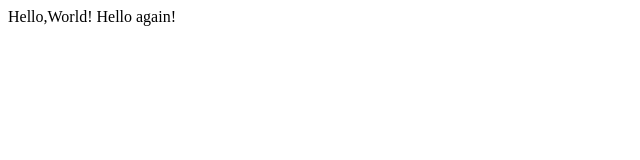
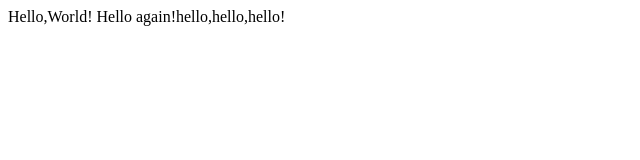
Before and after one commit to HAL-9000-dev/student50, a plain HTML site: page hello.html in a window 1280 px wide. Shown: the whole page, without its empty margins (0-640 px from the left). Drawn offline with Linux system fonts and the light colour scheme.

Commit message:
Update hello.html

```diff
--- a/hello.html
+++ b/hello.html
@@ -4,6 +4,6 @@
 		<title>My Webpage!</title>
 	</head>
 	<body>
-		Hello,World! Hello again!
+		Hello,World! Hello again!hello,hello,hello!
 	</body>
 </html>
```
